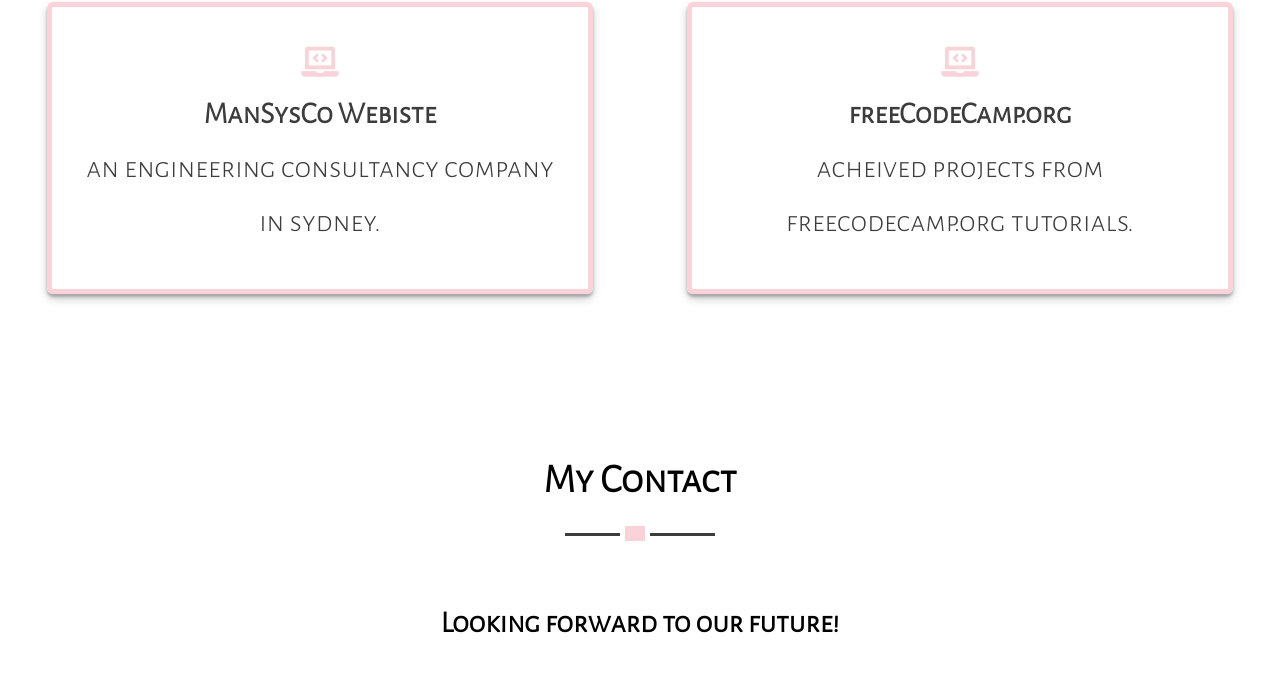
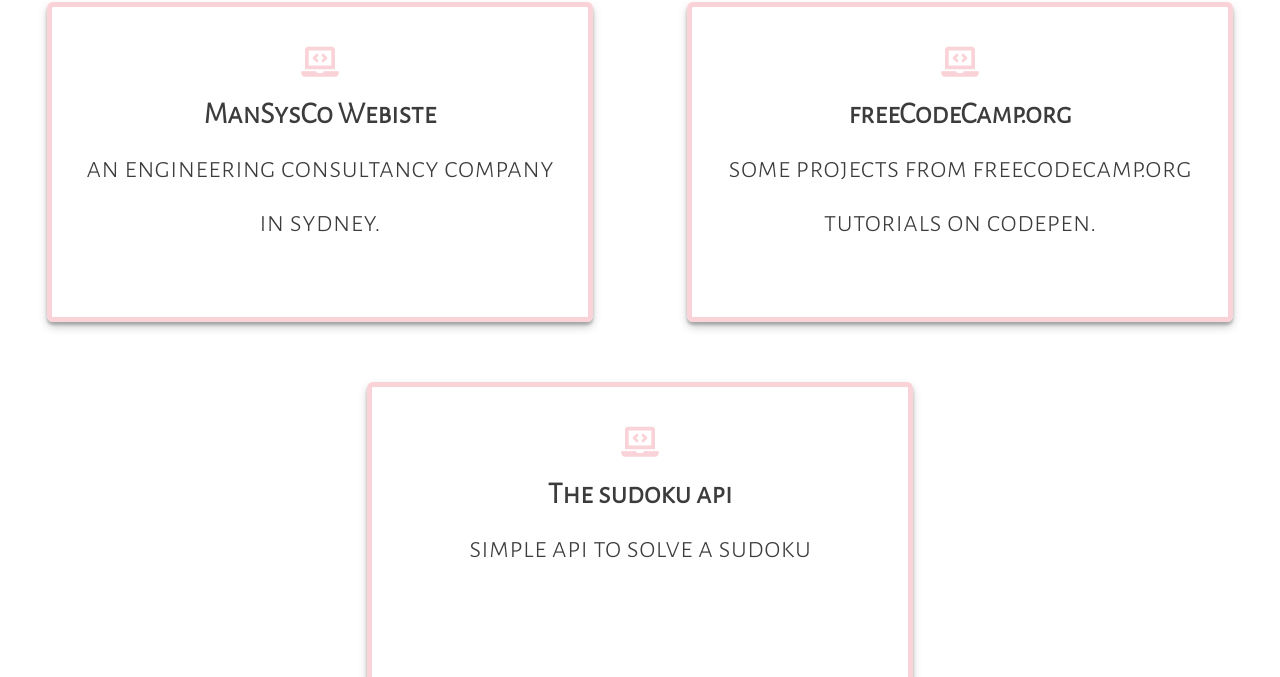
Before and after one commit to Shoco-1218/Shoco-1218.github.io, a plain HTML site: page index.html in a window 1280 px wide. Shown: the part 1100-1777 px from the top of the page. Drawn offline with Linux system fonts and the light colour scheme.

Commit message:
Add sudoku solver to portfolio.

```diff
--- a/index.html
+++ b/index.html
@@ -52,7 +52,14 @@
             <a href="https://codepen.io/your-work?cursor=ZD0wJm89MSZwPTEmdj00NzE4NTU2MQ==">
               <i class="fas fa-laptop-code"></i>
               <h3>freeCodeCamp.org</h3>
-              <p>Acheived projects from freeCodeCamp.org tutorials.</p>
+              <p>Some projects from freeCodeCamp.org tutorials on codepen.</p>
+            </a>
+          </div>
+          <div class = "project-box">
+            <a href="https://immense-mesa-88271.herokuapp.com">
+              <i class="fas fa-laptop-code"></i>
+              <h3>The sudoku api</h3>
+              <p>Simple api to solve a sudoku</p>
             </a>
           </div>
         </div>
--- a/pop-style.css
+++ b/pop-style.css
@@ -173,6 +173,7 @@ main {
 }
 .project-box {
   width: calc(45% - 8rem);
+  height: 23rem;
   text-align: center;
   border: 5px solid rgb(250, 211, 217);
   box-shadow: 0 5px 10px rgba(0,0,0,0.19), 0 3px 3px rgba(0,0,0,0.23);
```
